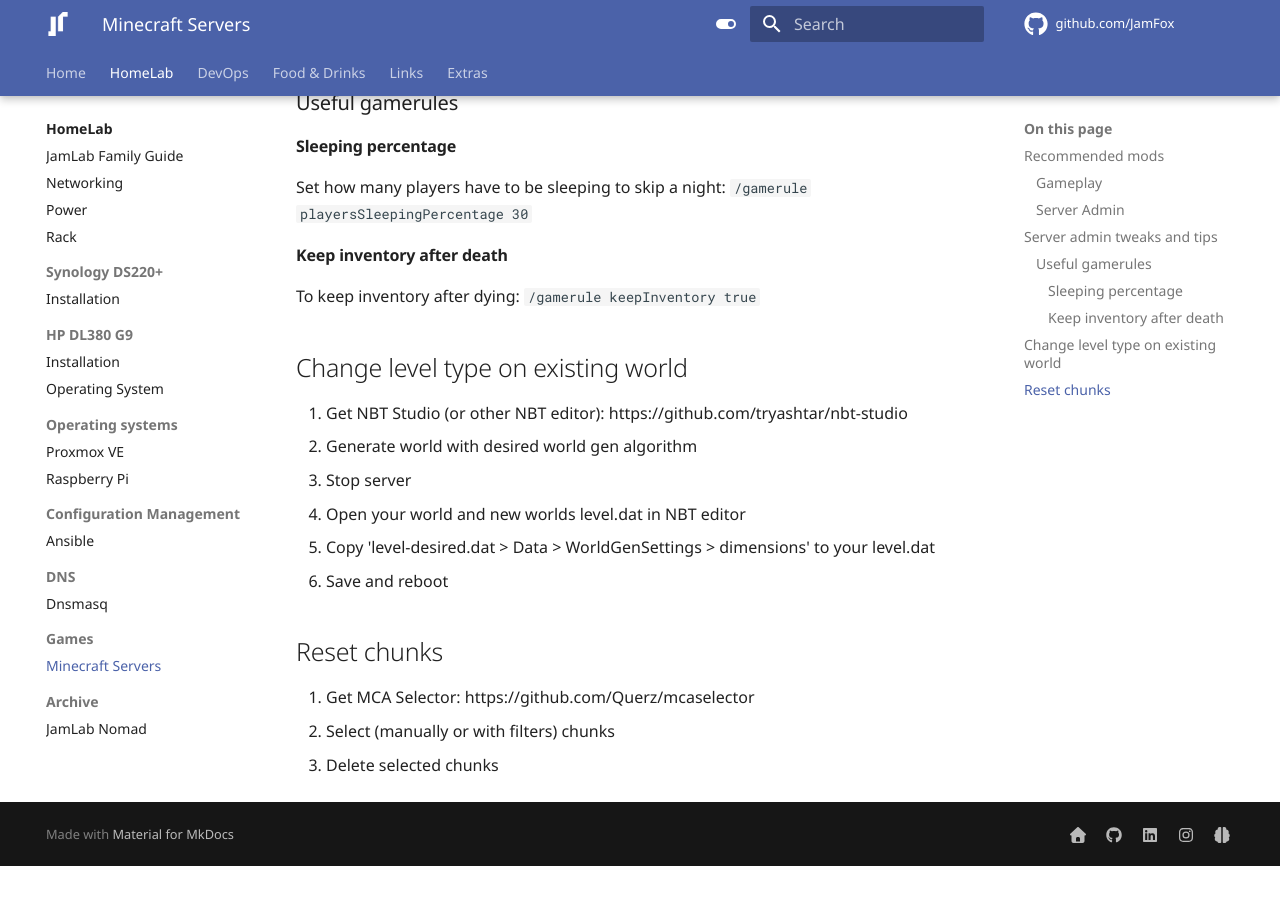
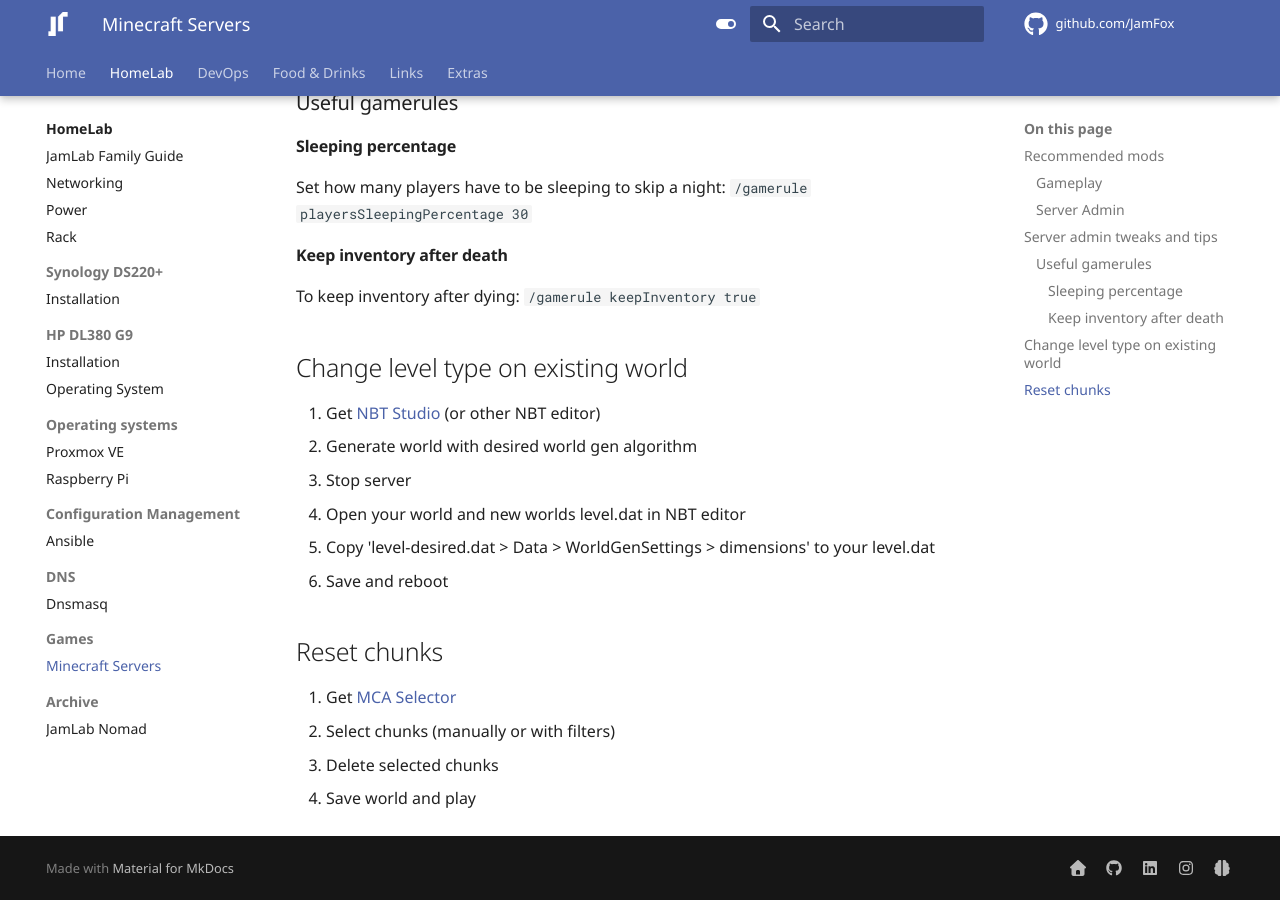
Before and after one commit to JamFox/docs.jamfox.dev, an MkDocs documentation site: the page built from docs/content/homelab/minecraft.md, in a window 1280 px wide and 900 px high, scrolled down 747 px. Built offline with MkDocs 1.6.1 and Material for MkDocs 9.7.7, drawn with Linux system fonts in a browser that asks for light colours; comment, search, counter and statistics services are not loaded; before the commit the page ends 1613 px from its top, so only the background shows below that.

Commit message:
formatting

```diff
--- a/docs/content/homelab/minecraft.md
+++ b/docs/content/homelab/minecraft.md
@@ -38,7 +38,7 @@ To keep inventory after dying: `/gamerule keepInventory true`
 
 ## Change level type on existing world
 
-1. Get NBT Studio (or other NBT editor): https://github.com/tryashtar/nbt-studio
+1. Get [NBT Studio](https://github.com/tryashtar/nbt-studio) (or other NBT editor)
 2. Generate world with desired world gen algorithm
 3. Stop server
 4. Open your world and new worlds level.dat in NBT editor
@@ -47,6 +47,7 @@ To keep inventory after dying: `/gamerule keepInventory true`
 
 ## Reset chunks
 
-1. Get MCA Selector: https://github.com/Querz/mcaselector
-2. Select (manually or with filters) chunks
+1. Get [MCA Selector](https://github.com/Querz/mcaselector)
+2. Select chunks (manually or with filters)
 3. Delete selected chunks
+4. Save world and play
```
